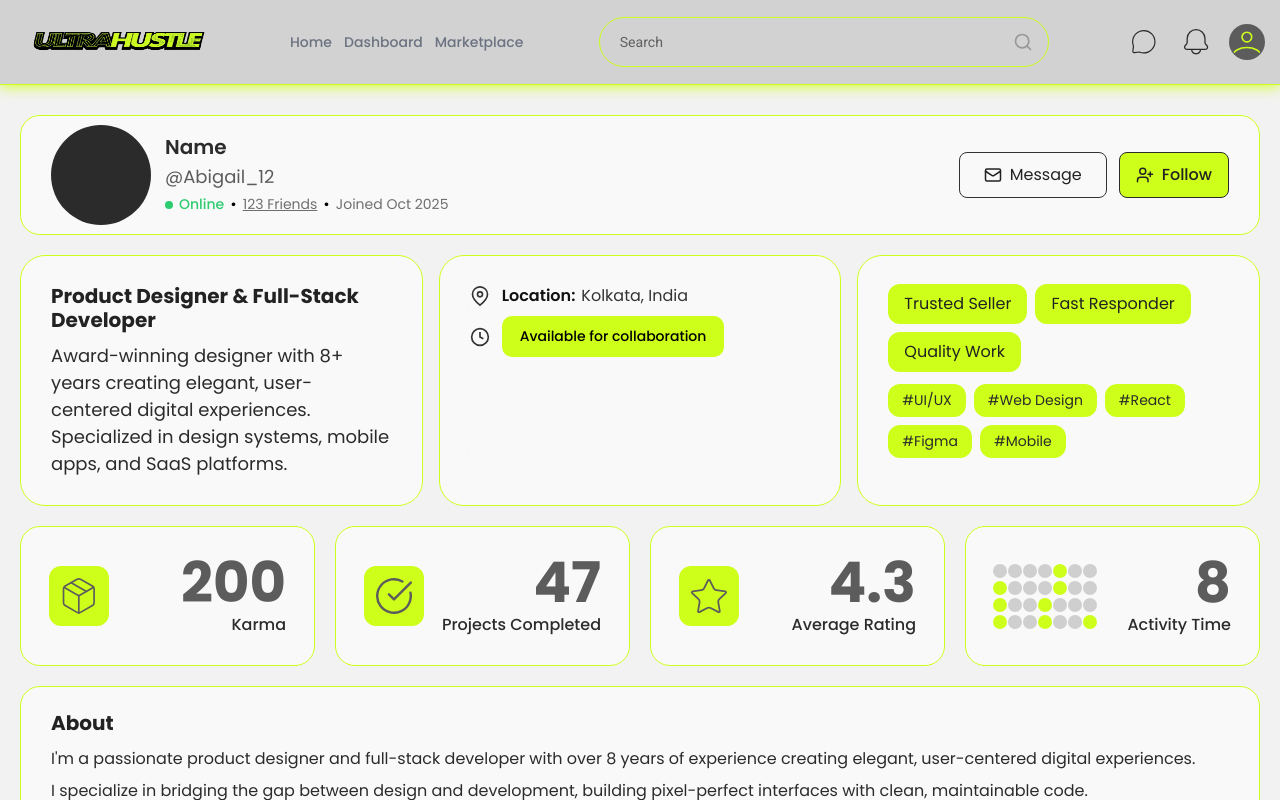
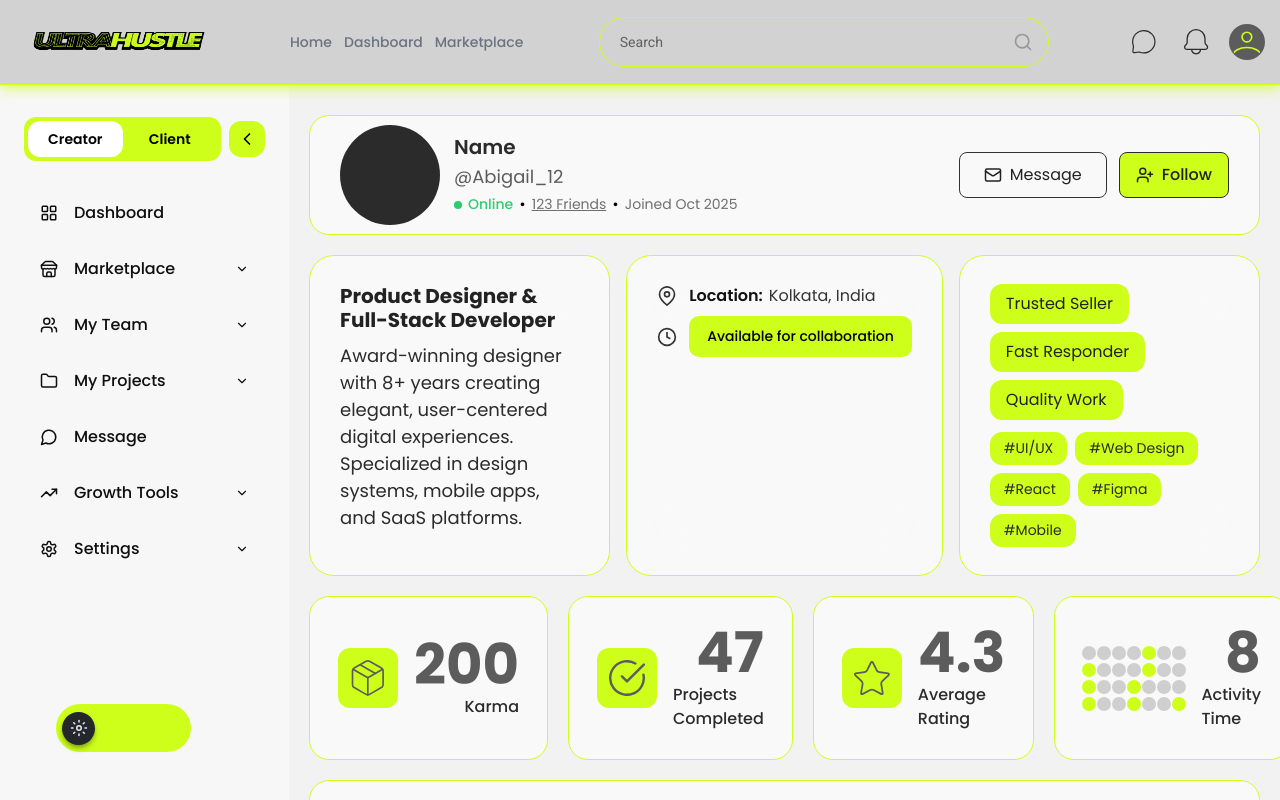
Before and after one commit to milanKUN/ultrahustle_new, a React (Vite) app: page /public-user-profile in a window 1280 px wide. Built offline with nearby package versions, Linux system fonts and the light colour scheme.

Commit message:
update from collaborator

```diff
--- a/src/features/dashboard/pages/PublicUserProfile.jsx
+++ b/src/features/dashboard/pages/PublicUserProfile.jsx
@@ -5,6 +5,7 @@ import { useNavigate } from "react-router-dom";
 import "../../../pages/InReviewLight.css";
 import "./TeamProfileLight.css";
 import NavbarLight from "../../../components/layout/UserNavbar";
+import Sidebar from "../../../components/layout/Sidebar";
 import "../../../Darkuser.css";
 import "../../onboarding/components/OnboardingSelect.css";
 
@@ -58,10 +59,7 @@ const PublicUserProfile = (props) => {
   ]); // Sample activity dates in DD-MM-YYYY format
 
   // ✅ Sidebar state (standardized with localStorage)
-  const [sidebarOpen, setSidebarOpen] = useState(() => {
-    const saved = localStorage.getItem("sidebarOpen");
-    return saved ? JSON.parse(saved) : false;
-  });
+  const [sidebarOpen, setSidebarOpen] = useState(true);
 
   const [showSettings, setShowSettings] = useState(false);
   const [activeSetting, setActiveSetting] = useState("basic");
@@ -349,7 +347,16 @@ const PublicUserProfile = (props) => {
       />
 
       <div className="pt-[85px] flex relative z-10">
-        {/* ✅ SIDEBAR REMOVED FOR PUBLIC OR SEPARATE PAGE */}
+        <Sidebar
+          expanded={sidebarOpen}
+          setExpanded={setSidebarOpen}
+          showSettings={showSettings}
+          setShowSettings={setShowSettings}
+          activeSetting={activeSetting}
+          onSectionChange={handleSectionChange}
+          theme={theme}
+          setTheme={setTheme}
+        />
 
 
         {/* ✅ MAIN CONTENT WRAPPER */}
```
